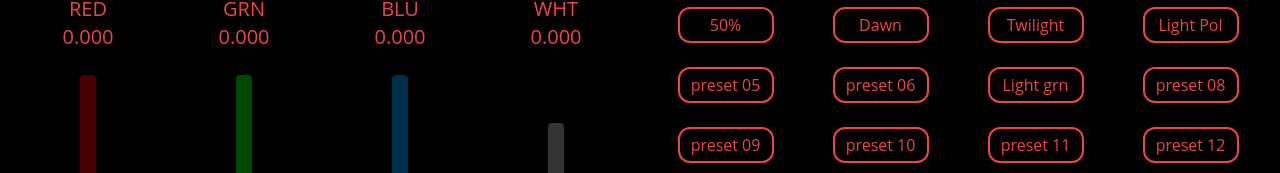
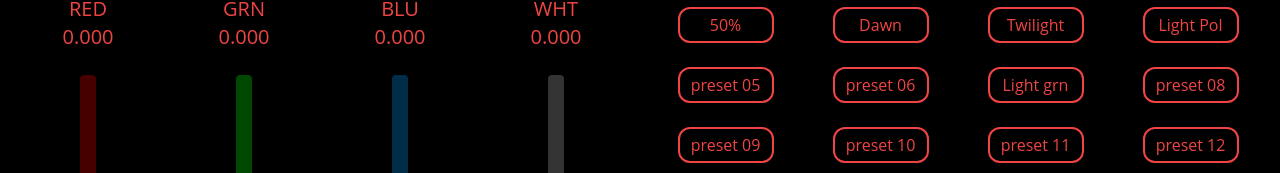
Before and after one commit to CelestialCoyote/react-hercules-chromacove, a React (Create React App) app in the folder frontend/: page / in a window 1280 px wide. Shown: the part 185-358 px from the top of the page. Built offline with nearby package versions, Linux system fonts and the light colour scheme.

Commit message:
minor changes

```diff
--- a/frontend/src/Components/SliderWhite.jsx
+++ b/frontend/src/Components/SliderWhite.jsx
@@ -4,7 +4,6 @@ import { baseAPI } from '../userConfig/baseAPI';
 
 
 export default function SliderWhite({ color, state, setState, master, duration }) {
-
 	const [temp, setTemp] = useState(0.000);
 
 	const debounce = (func, wait, immediate) => {
@@ -83,7 +82,6 @@ export default function SliderWhite({ color, state, setState, master, duration }
 	const toggleButtonOn = "bg-red-500 border-red-500 border-2 text-black rounded-xl p-1 w-24 hover:bg-red-300 hover:border-red-300";
 
 	return (
-
 		<div className="flex flex-col items-center w-32">
 
 			<button
@@ -93,14 +91,8 @@ export default function SliderWhite({ color, state, setState, master, duration }
 				WHT {state > 0 ? "On" : "Off"}
 			</button>
 
-			<h3
-				className="text-center text-red-500 text-xl py-2 px-2 m-4"
-			>
+			<h3 className="text-center text-red-500 text-xl py-2 px-2 m-4">
 				WHT<br />{state.toFixed(3)}
-			</h3>
-
-			<h3 className="slider-label slider-wht">
-				Wht<br />{state.toFixed(3)}
 			</h3>
 
 			<Slider
@@ -133,6 +125,5 @@ export default function SliderWhite({ color, state, setState, master, duration }
 			/>
 
 		</div >
-
 	);
 };
--- a/frontend/src/pages/RGBCove/RGBCove.jsx
+++ b/frontend/src/pages/RGBCove/RGBCove.jsx
@@ -15,12 +15,10 @@ export default function RGBCove() {
 	const [duration, setDuration] = useState(3);
 	const [presets, setPresets] = useState(Presets);
 
-
 	return (
 		<div className="flex h-screen p-6 gap-10 mt-12">
 
 			<div className="flex flex-col w-1/2">
-
 				<div className="flex h-full justify-between">
 					{rgbChannels.map(channel =>
 						<SliderVertical
@@ -54,7 +52,6 @@ export default function RGBCove() {
 						duration={duration}
 					/>
 				</div>
-
 			</div>
 
 			<div className="w-1/2">
```
Also changed, not shown: frontend/src/Components/SliderVertical.jsx (+3 -7 lines).
